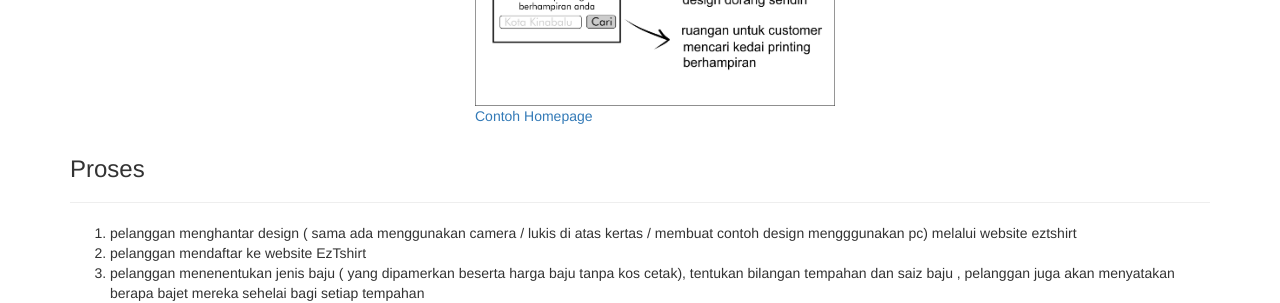
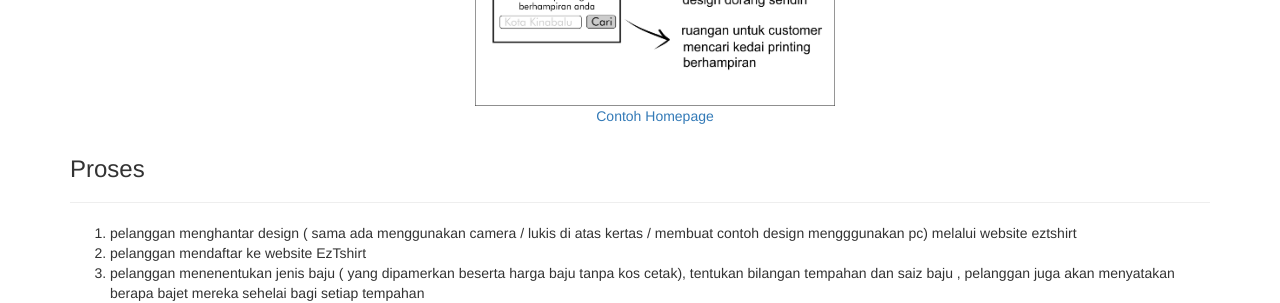
Before and after one commit to hamzahjamad/hamzahjamad.github.io, a Jekyll site: the page eztshirt/index.html, which Jekyll copies as it is, in a window 1280 px wide. Shown: the part 1103-1406 px from the top of the page. Built offline with Jekyll 4.4.1, drawn with Linux system fonts in a browser that asks for light colours; nearby versions of some CDN libraries.

Commit message:
Update index.html

```diff
--- a/eztshirt/index.html
+++ b/eztshirt/index.html
@@ -17,6 +17,14 @@
       <script src="https://oss.maxcdn.com/html5shiv/3.7.2/html5shiv.min.js"></script>
       <script src="https://oss.maxcdn.com/respond/1.4.2/respond.min.js"></script>
     <![endif]-->
+
+    <style>
+
+    p.image-description {
+    	text-align: center;
+    }
+
+    </style>
 
 	</head>
 	<body>
@@ -75,7 +83,7 @@
         <div class="col-md-4 col-md-offset-4">
 	<a href="http://hamzahjamad.github.io/eztshirt/image/eztshirt_homepage.png">
 		<img src="http://hamzahjamad.github.io/eztshirt/image/eztshirt_homepage.png" class="img-responsive" alt="Homepage">
-		<p>
+		<p class="image-description">
 		Contoh Homepage</p>
 		</a>
 	</div>
```
